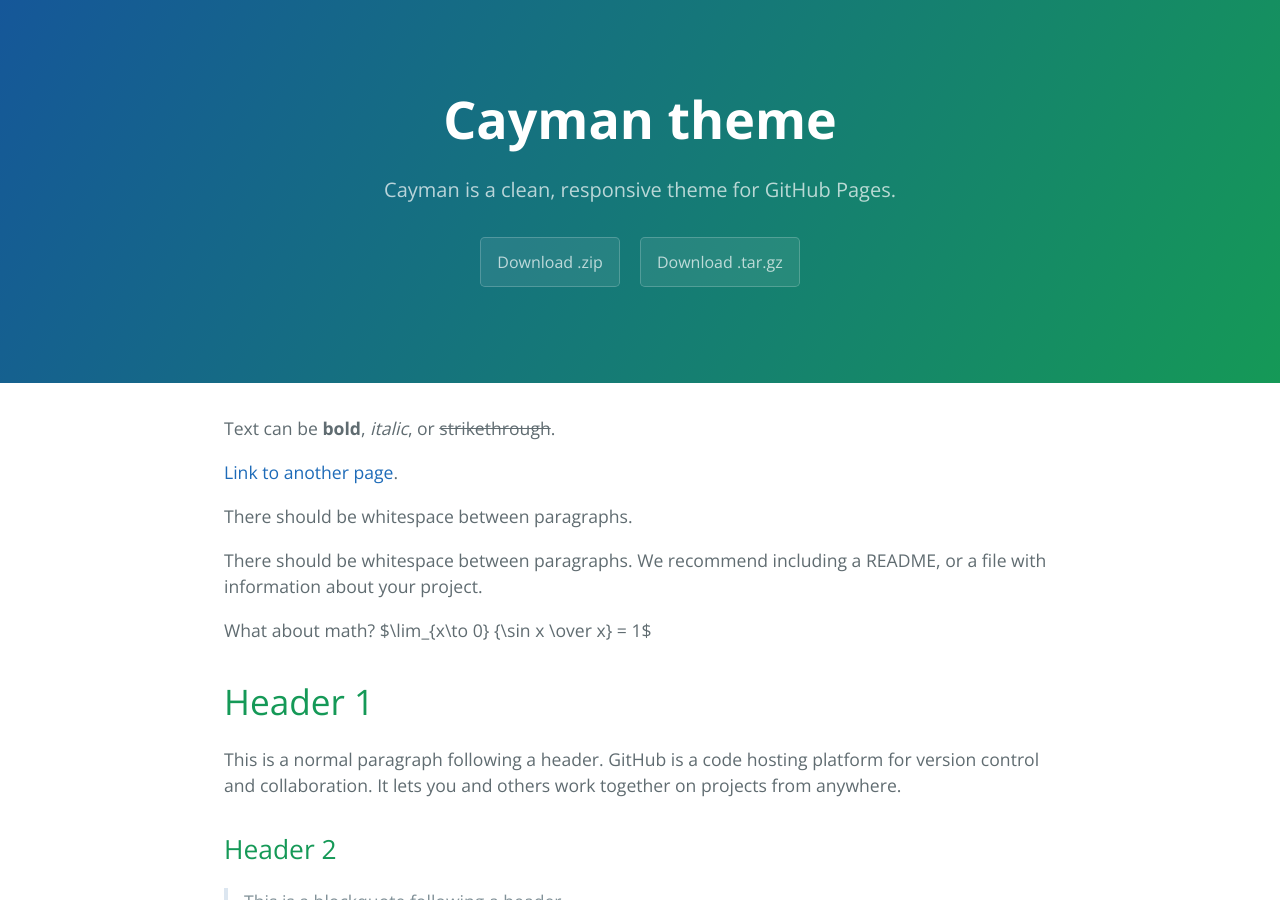
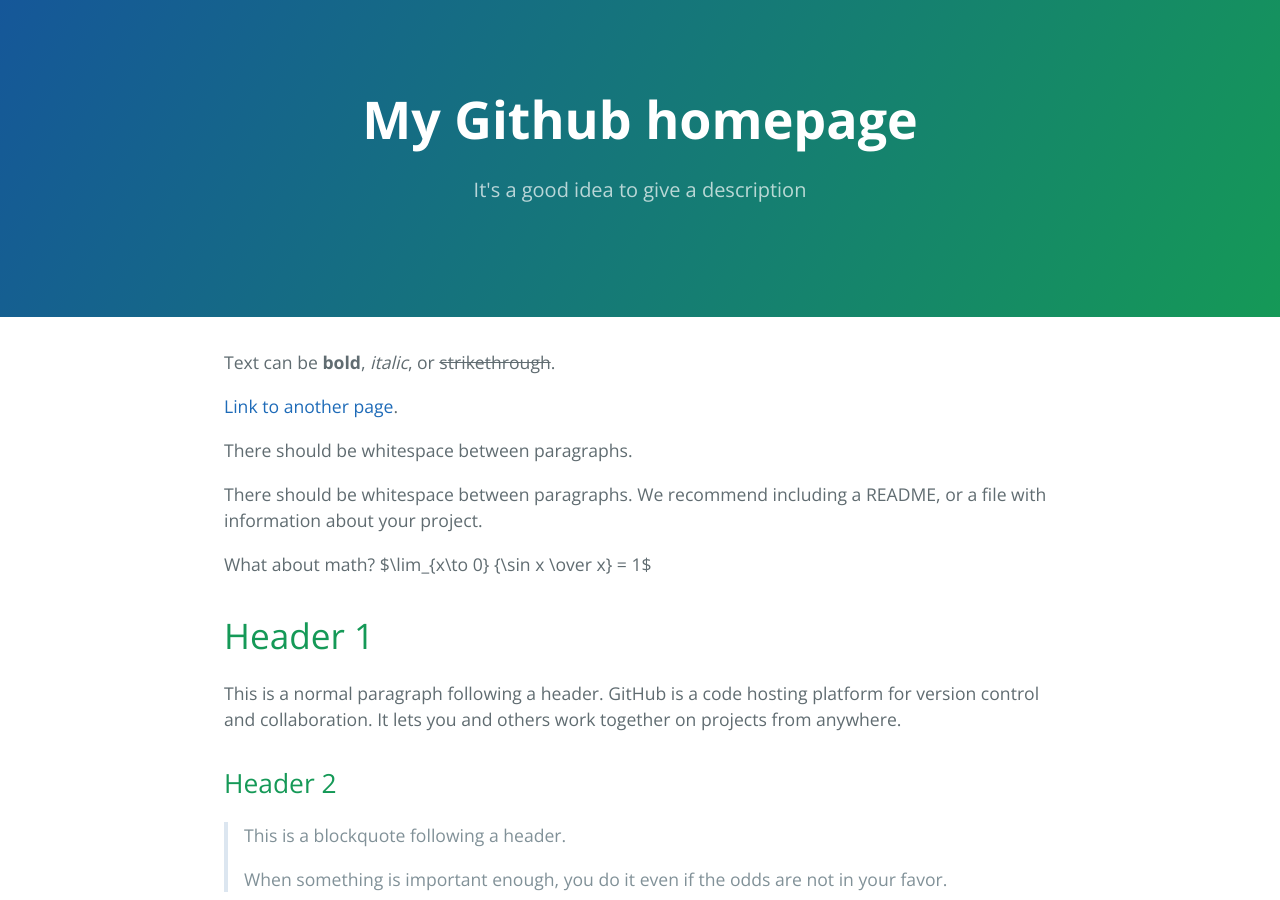
Before and after one commit to zardav/zardav.github.io, a Jekyll site: the page built from index.md, in a window 1280 px wide and 900 px high. Built offline with Jekyll 4.4.1, drawn with Linux system fonts in a browser that asks for light colours.

Commit message:
Add mathjax, update title

```diff
--- a/_config.yml
+++ b/_config.yml
@@ -1,7 +1,5 @@
-title: Cayman theme
-description: Cayman is a clean, responsive theme for GitHub Pages.
-show_downloads: true
-google_analytics:
+title: My Github homepage
+description: It's a good idea to give a description
 theme: jekyll-theme-cayman
 lsi: false
 safe: true
--- a/_layouts/default.html
+++ b/_layouts/default.html
@@ -2,15 +2,12 @@
 <html lang="{{ site.lang | default: "en-US" }}">
   <head>
 
-    {% if site.google_analytics %}
-      <script async src="https://www.googletagmanager.com/gtag/js?id={{ site.google_analytics }}"></script>
-      <script>
-        window.dataLayer = window.dataLayer || [];
-        function gtag(){dataLayer.push(arguments);}
-        gtag('js', new Date());
-        gtag('config', '{{ site.google_analytics }}');
-      </script>
-    {% endif %}
+    <script
+    type="text/javascript"
+    charset="utf-8"
+    src="https://cdn.mathjax.org/mathjax/latest/MathJax.js?config=TeX-AMS-MML_HTMLorMML"
+  >
+  </script>
     <meta charset="UTF-8">
 
 {% seo %}
```
